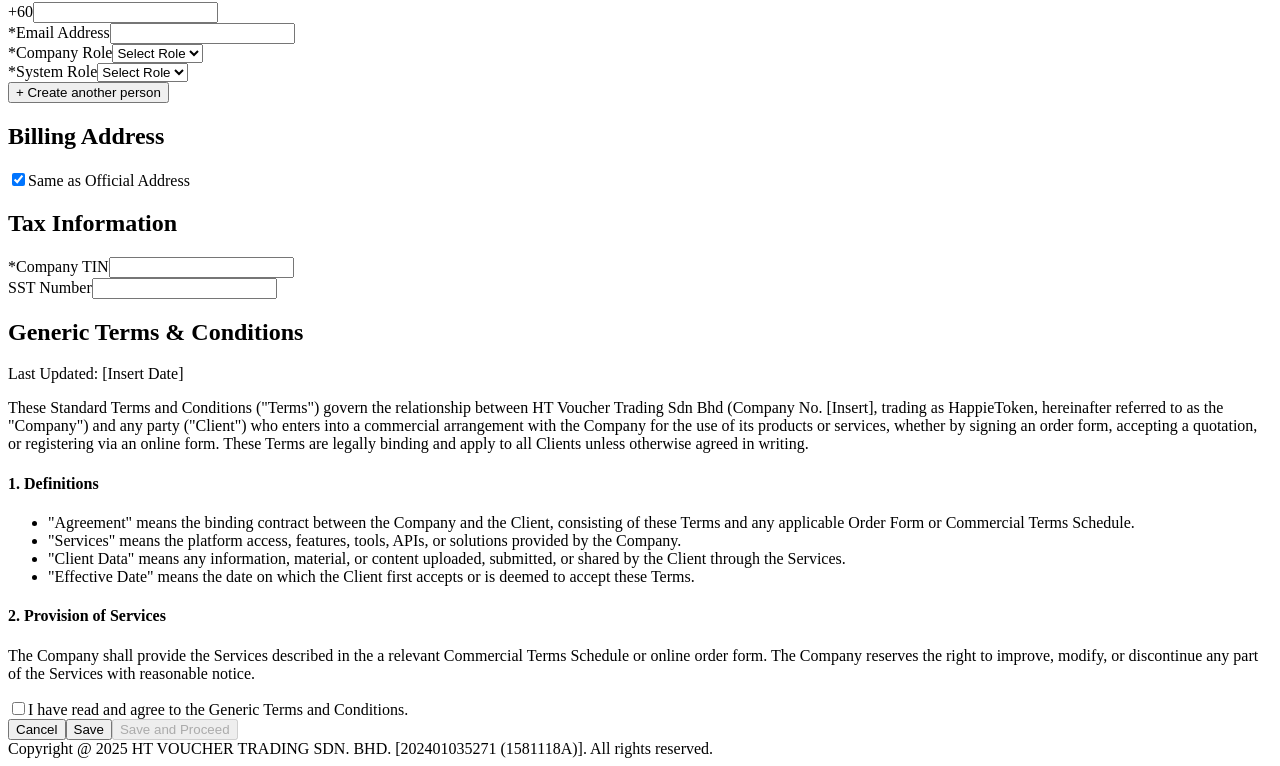
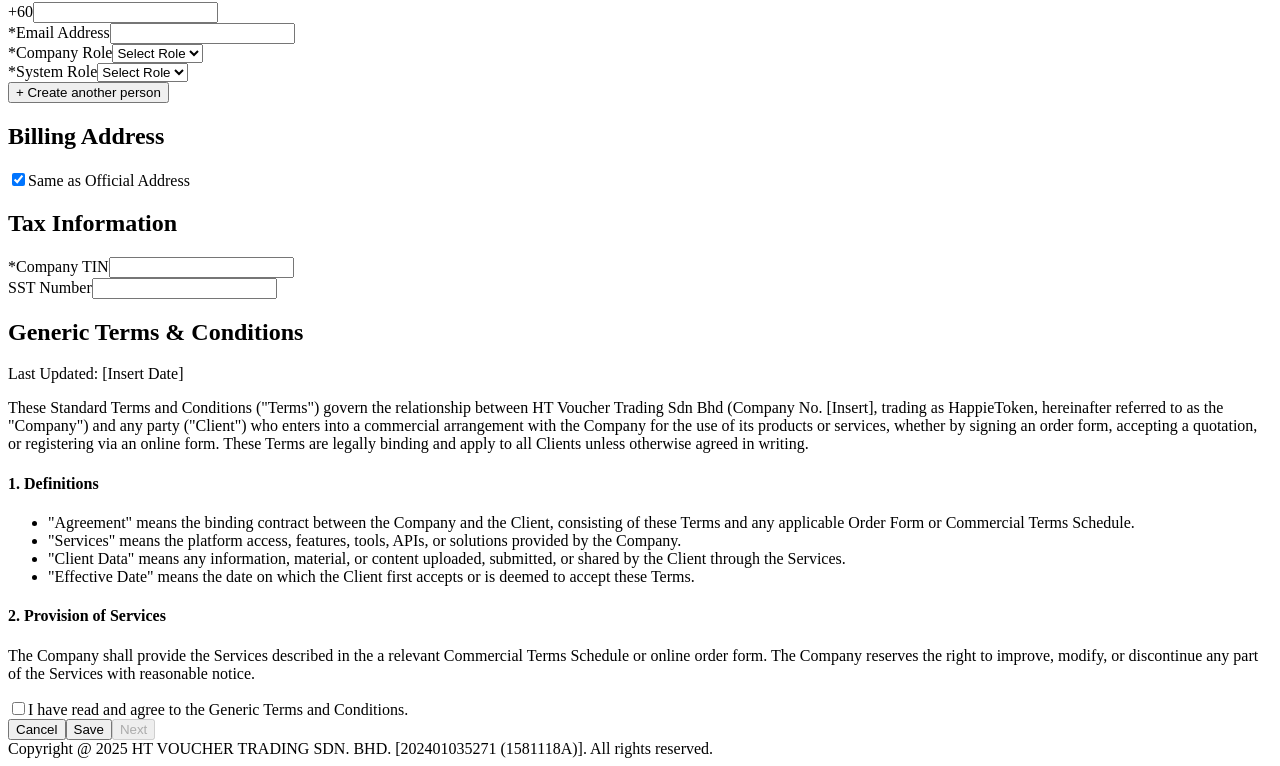
Before and after one commit to Chia02222/HappyToken-backend, a Next.js app: page /corporate/1 in a window 1280 px wide. Shown: the part 591-1357 px from the top of the page. Built offline with nearby package versions, Linux system fonts and the light colour scheme; no server answers.

Commit message:
update form layout

```diff
--- a/src/components/forms/CommercialTermsForm.tsx
+++ b/src/components/forms/CommercialTermsForm.tsx
@@ -124,7 +124,7 @@ const CommercialTermsForm: React.FC<CommercialTermsFormProps> = ({ onCloseForm,
                     disabled={!formData.agreed_to_commercial_terms}
                     className="text-sm bg-ht-blue text-white px-4 py-2 rounded-md hover:bg-ht-blue-dark focus:outline-none focus:ring-2 focus:ring-offset-2 focus:ring-ht-blue-dark disabled:bg-ht-gray disabled:cursor-not-allowed"
                 >
-                    Save and Proceed
+                    Next
                 </button>
             </div>
         </div>
--- a/src/components/forms/CorporateForm.tsx
+++ b/src/components/forms/CorporateForm.tsx
@@ -288,7 +288,7 @@ const CorporateForm: React.FC<CorporateFormProps> = ({ onCloseForm, setFormStep,
                     disabled={!formData.agreed_to_generic_terms}
                     className="text-sm bg-ht-blue text-white px-4 py-2 rounded-md hover:bg-ht-blue-dark focus:outline-none focus:ring-2 focus:ring-offset-2 focus:ring-ht-blue-dark disabled:bg-ht-gray disabled:cursor-not-allowed"
                 >
-                    Save and Proceed
+                    Next
                 </button>
             </div>
         </div>
--- a/src/components/forms/ECommercialTermsForm.tsx
+++ b/src/components/forms/ECommercialTermsForm.tsx
@@ -302,6 +302,7 @@ const ECommercialTermsForm: React.FC<ECommercialTermsFormProps> = ({ onCloseForm
                  >
                     Cancel
                  </button>
+                 {formMode !== 'approve' && formMode !== 'approve-second' && (
                     <button
                         type="button"
                         onClick={() => onSaveCorporate(formData, 'save')}
@@ -309,11 +310,13 @@ const ECommercialTermsForm: React.FC<ECommercialTermsFormProps> = ({ onCloseForm
                     >
                         Save
                     </button>
+                )}
+                 {formMode === 'approve' || formMode === 'approve-second' ? (
+                    <>
                         <button
                             type="button"
                             onClick={() => setIsRejectModalOpen(true)}
-                    disabled={formMode === 'new'} // Disable reject for new forms
-                    className="text-sm bg-red-600 text-white px-4 py-2 rounded-md hover:bg-red-700 focus:outline-none focus:ring-2 focus:ring-offset-2 focus:ring-red-700 disabled:bg-gray-400 disabled:cursor-not-allowed"
+                            className="text-sm bg-red-600 text-white px-4 py-2 rounded-md hover:bg-red-700 focus:outline-none focus:ring-2 focus:ring-offset-2 focus:ring-red-700"
                         >
                             Reject
                         </button>
@@ -335,6 +338,24 @@ const ECommercialTermsForm: React.FC<ECommercialTermsFormProps> = ({ onCloseForm
                         >
                             Approve
                         </button>
+                    </>
+                 ) : (
+                    <>
+                        {formMode === 'new' && (
+                            <button
+                                type="button"
+                                onClick={() => {
+                                    console.log('Submitting form data:', JSON.stringify(formData, null, 2));
+                                    setShowValidationError(false);
+                                    onSaveCorporate(formData, 'submit');
+                                }}
+                                className="text-sm bg-ht-blue text-white px-4 py-2 rounded-md hover:bg-ht-blue-dark focus:outline-none focus:ring-2 focus:ring-offset-2 focus:ring-ht-blue-dark"
+                            >
+                                Next
+                            </button>
+                        )}
+                    </>
+                 )}
             </div>
         </div>
     );
```
Lines whose indentation alone changed are shown as unchanged.
